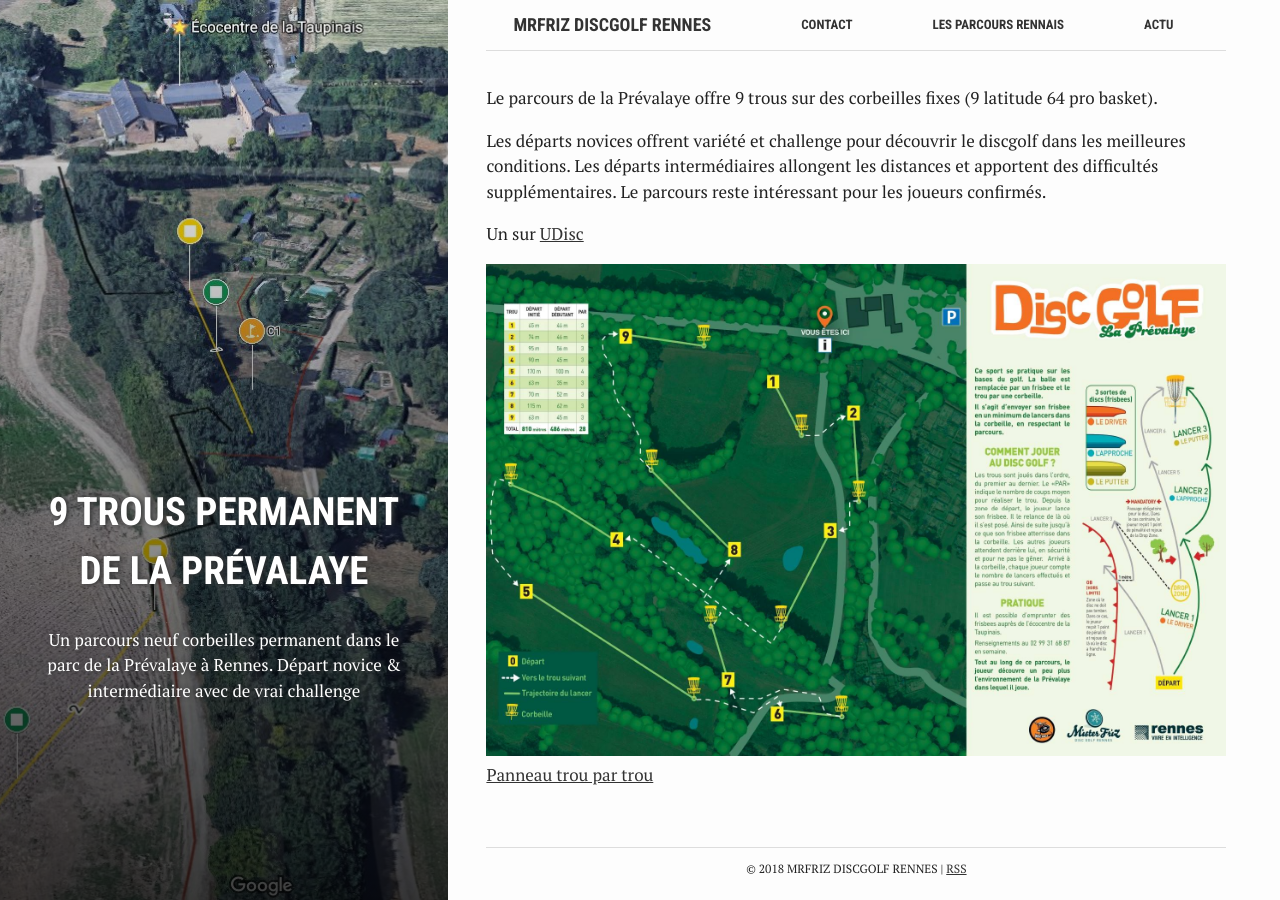
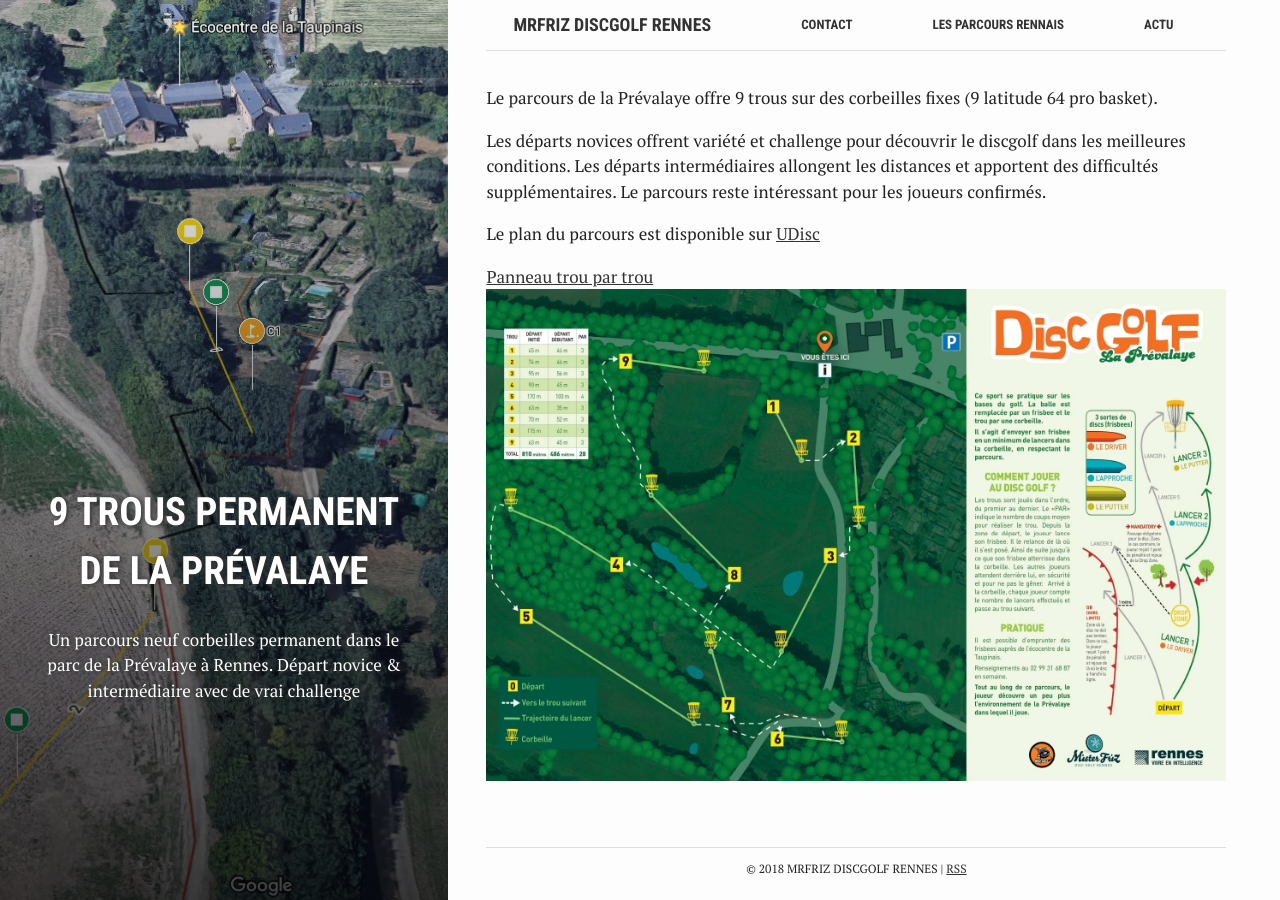
Before and after one commit to MrFriz/discgolf, a Jekyll site: the page built from _parcours/ecocentre.md, in a window 1280 px wide. Built offline with Jekyll 4.4.1, drawn with Linux system fonts in a browser that asks for light colours.

Commit message:
Update ecocentre.md
Fixes

```diff
--- a/_parcours/ecocentre.md
+++ b/_parcours/ecocentre.md
@@ -13,7 +13,8 @@
 
 
 
-Un sur [UDisc](https://udisc.com/)
+Le plan du parcours est disponible sur [UDisc](https://udisc.com/)
 
+
+[Panneau trou par trou](../../assets/images/ecocentre/panneaux_trou_par_trou.pdf)
 ![Panneau général](../../assets/images/ecocentre/Panneau général.jpg)
-[Panneau trou par trou](../../assets/images/ecocentre/panneaux_trou_par_trou.pdf)
```
